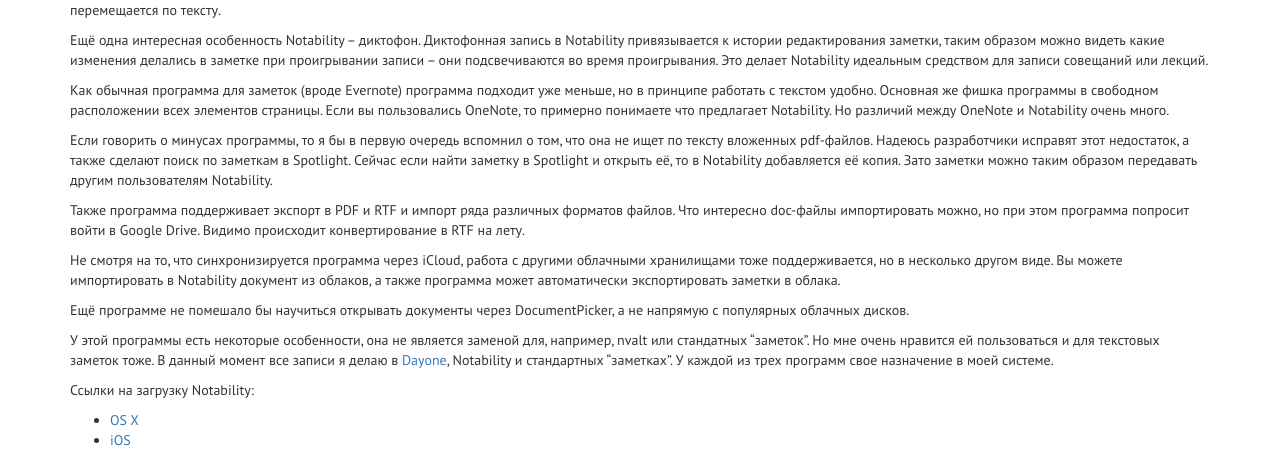
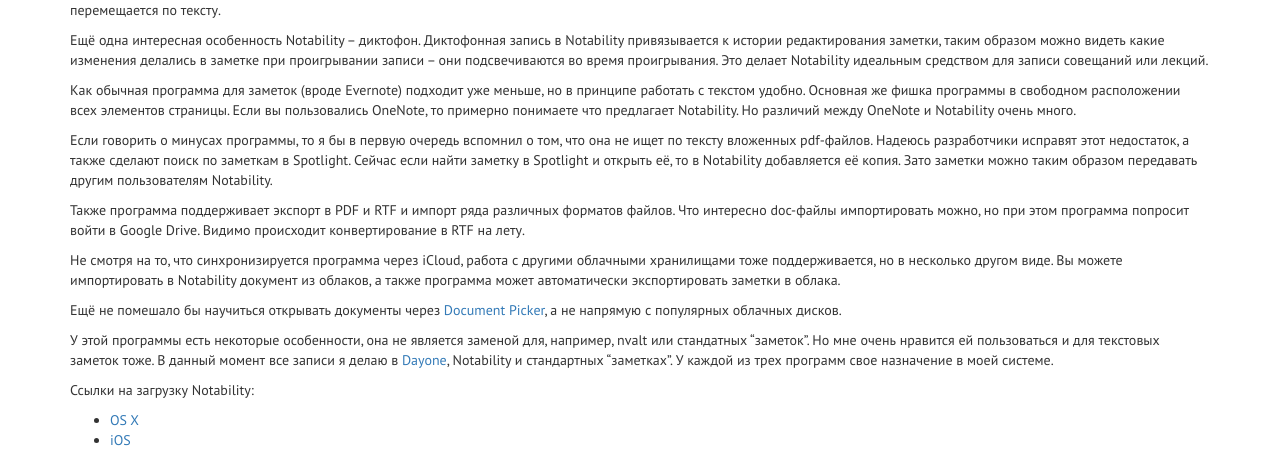
Before and after one commit to vyazovoi/vyazovoi.github.io, a Jekyll site: the page built from _posts/2014-12-08-notability.md, in a window 1280 px wide. Shown: the part 508-971 px from the top of the page. Built offline with Jekyll 4.4.1, drawn with Linux system fonts in a browser that asks for light colours; nearby versions of some CDN libraries; Markdown is read by kramdown in place of the engine named in the settings; comment, search, counter and statistics services are not loaded.

Commit message:
notability fix 2

```diff
--- a/_posts/2014-12-08-notability.md
+++ b/_posts/2014-12-08-notability.md
@@ -18,7 +18,7 @@ Notability это программа для ведения заметок в с
 
 Ещё одна интересная особенность Notability – диктофон. Диктофонная запись в Notability привязывается к истории редактирования заметки, таким образом можно видеть какие изменения делались в заметке при проигрывании записи – они подсвечиваются во время проигрывания. Это делает Notability идеальным средством для записи совещаний или лекций.
 
-Как обычная программа для заметок (вроде Evernote) программа подходит уже меньше, но в принципе работать с текстом удобно. Основная же фишка программы в свободном расположении всех элементов страницы. Если вы пользовались OneNote, то примерно понимаете что предлагает Notability. Но различий между OneNote и Notability очень много.
+Как обычная программа для заметок (вроде Evernote) подходит уже меньше, но в принципе работать с текстом удобно. Основная же фишка программы в свободном расположении всех элементов страницы. Если вы пользовались OneNote, то примерно понимаете что предлагает Notability. Но различий между OneNote и Notability очень много.
 
 Если говорить о минусах программы, то я бы в первую очередь вспомнил о том, что она не ищет по тексту вложенных pdf-файлов. Надеюсь разработчики исправят этот недостаток, а также сделают поиск по заметкам в Spotlight. Сейчас если найти заметку в Spotlight и открыть её, то в Notability добавляется её копия. Зато заметки можно таким образом передавать другим пользователям Notability.
 
@@ -26,7 +26,7 @@ Notability это программа для ведения заметок в с
 
 Не смотря на то, что синхронизируется программа через iCloud, работа с другими облачными хранилищами тоже поддерживается, но в несколько другом виде. Вы можете импортировать в Notability документ из облаков, а также программа может автоматически экспортировать заметки в облака.
 
-Ещё программе не помешало бы научиться открывать документы через DocumentPicker, а не напрямую с популярных облачных дисков.
+Ещё не помешало бы научиться открывать документы через [Document Picker](https://dayone.me/WQjzcc), а не напрямую с популярных облачных дисков.
 
 У этой программы есть некоторые особенности, она не является заменой для, например, nvalt или стандатных "заметок". Но мне очень нравится ей пользоваться и для текстовых заметок тоже. В данный момент все записи я делаю в [Dayone](https://itunes.apple.com/ru/app/day-one-zurnal-dnevnik/id422304217?mt=12&at=10lbPv), Notability и стандартных "заметках". У каждой из трех программ свое назначение в моей системе.
 
```
